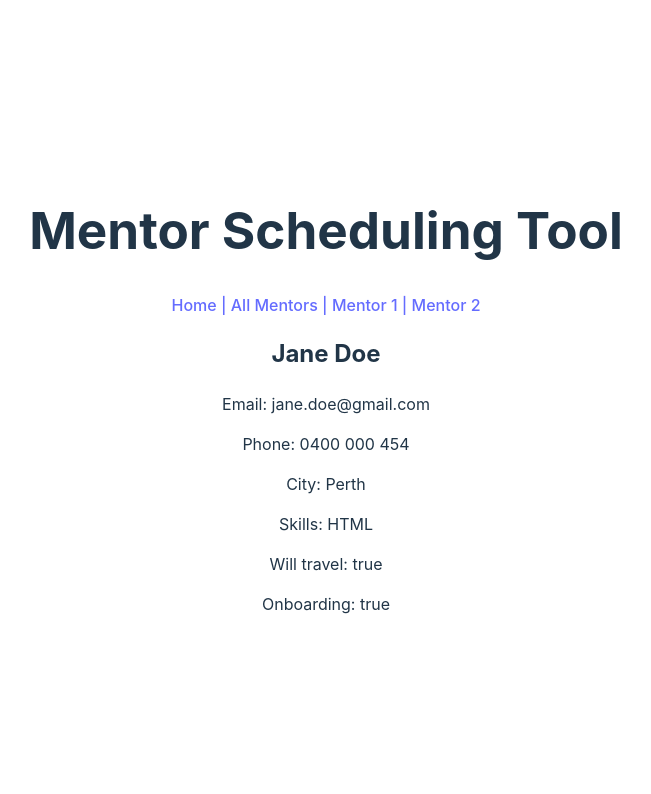
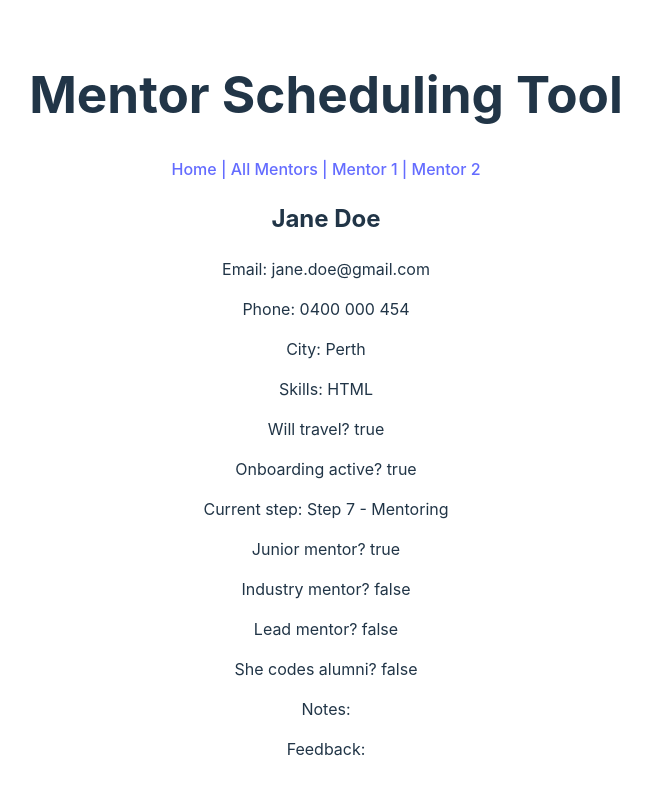
Before and after one commit to SheCodesAus/fully_committed_group_2023_frontend, a React (Vite) app in the folder mentor_scheduling_tool/: page /mentors/1 in a window 1280 px wide. Shown: the top 794 px of the page, without its empty margins (314-965 px from the left). Built offline with nearby package versions, Linux system fonts and the light colour scheme.

Commit message:
Added all mentor fields as per database

```diff
--- a/mentor_scheduling_tool/src/Pages/MentorListPage.jsx
+++ b/mentor_scheduling_tool/src/Pages/MentorListPage.jsx
@@ -9,11 +9,11 @@ function MentorListPage() {
             return <div key ={mentor.id}>
                 <h2>{`${mentor.first_name} ${mentor.last_name}`}</h2>
                 <p>{`Skills: ${mentor.skills}`}</p>
-                <p>{`Will travel: ${mentor.will_travel}`}</p>
-                <p>{`Onboarding: ${mentor.is_active}`}</p>
+                <p>{`Will travel? ${mentor.will_travel}`}</p>
+                <p>{`Onboarding active? ${mentor.is_active}`}</p>
                 </div>
             })
-        };
+        }
         </div>
     );
 }
--- a/mentor_scheduling_tool/src/Pages/MentorProfilePage.jsx
+++ b/mentor_scheduling_tool/src/Pages/MentorProfilePage.jsx
@@ -14,11 +14,30 @@ function MentorProfilePage() {
                 <p>{`Phone: ${mentorData.phone}`}</p>
                 <p>{`City: ${mentorData.city}`}</p>
                 <p>{`Skills: ${mentorData.skills}`}</p>
-                <p>{`Will travel: ${mentorData.will_travel}`}</p>
-                <p>{`Onboarding: ${mentorData.is_active}`}</p>
+                <p>{`Will travel? ${mentorData.will_travel}`}</p>
+                <p>{`Onboarding active? ${mentorData.is_active}`}</p>
+                <p>{`Current step: ${mentorData.current_step}`}</p>
+                <p>{`Junior mentor? ${mentorData.junior_mentor}`}</p>
+                <p>{`Industry mentor? ${mentorData.industry_mentor}`}</p>
+                <p>{`Lead mentor? ${mentorData.lead_mentor}`}</p>
+                <p>{`She codes alumni? ${mentorData.she_codes_alumni}`}</p>
+                <p>{`Notes: ${mentorData.notes}`}</p>
+                <p>{`Feedback: ${mentorData.feedback}`}</p>
+
         </div>
 
     )
 }
 
 export default MentorProfilePage;
+
+// junior_mentor (bool)
+// industry_mentor (bool)
+// lead_mentor (bool)
+// she_codes_alumni (bool)
+// current_step (
+// CHOICE: step_1_interview, step_2_send_offer, step_3_send_contract, step_4_returned_contract, step_5_send_calendar_invite, step_6_onboard_mentor, step_7_mentoring, step_8_feedback_sent, step_9_offboard_mentor
+// payment_type (CHOICE: paid, volunteer, mentor_give_back)
+// notes (free text)
+// feedback (free text)
+// Is_active (bool)
--- a/mentor_scheduling_tool/src/mentordata.js
+++ b/mentor_scheduling_tool/src/mentordata.js
@@ -8,6 +8,14 @@ export const allMentors = [
                 city: "Perth",
                 skills: "HTML",
                 will_travel: true,
+                payment_type: "Mentor give back" ,
+                junior_mentor: true,
+                industry_mentor: false,
+                lead_mentor: false,
+                she_codes_alumni: false,
+                current_step: "Step 7 - Mentoring",
+                notes: "",
+                feedback: "",
                 is_active: true,
             },
             {
@@ -19,19 +27,15 @@ export const allMentors = [
                 city: "Brisbane",
                 skills: "HTML, CSS, JavaScript",
                 will_travel: false,
+                payment_type: "Volunteer" ,
+                junior_mentor: false,
+                industry_mentor: false,
+                lead_mentor: true,
+                she_codes_alumni: true,
+                current_step: "Step 1 - Interview",
+                notes: "",
+                feedback: "",
                 is_active: true,
 
             }
         ]
-
-export const oneMentor = {
-        id: 1,
-        first_name: "Jane",
-        last_name: "Doe",
-        phone: "0400 000 454",
-        email: "jane.doe@gmail.com",
-        city: "Perth",
-        skills: "HTML",
-        will_travel: true,
-        is_active: true,
-}
```
